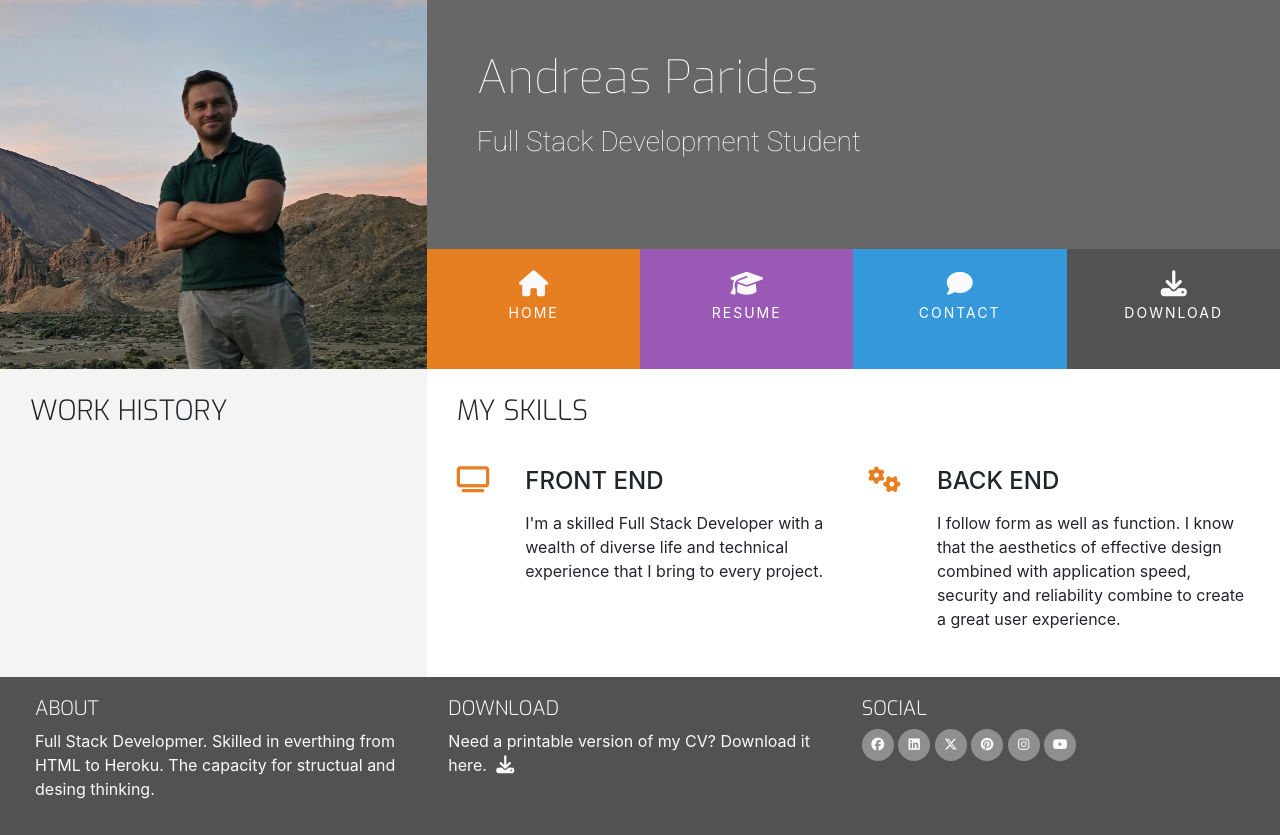
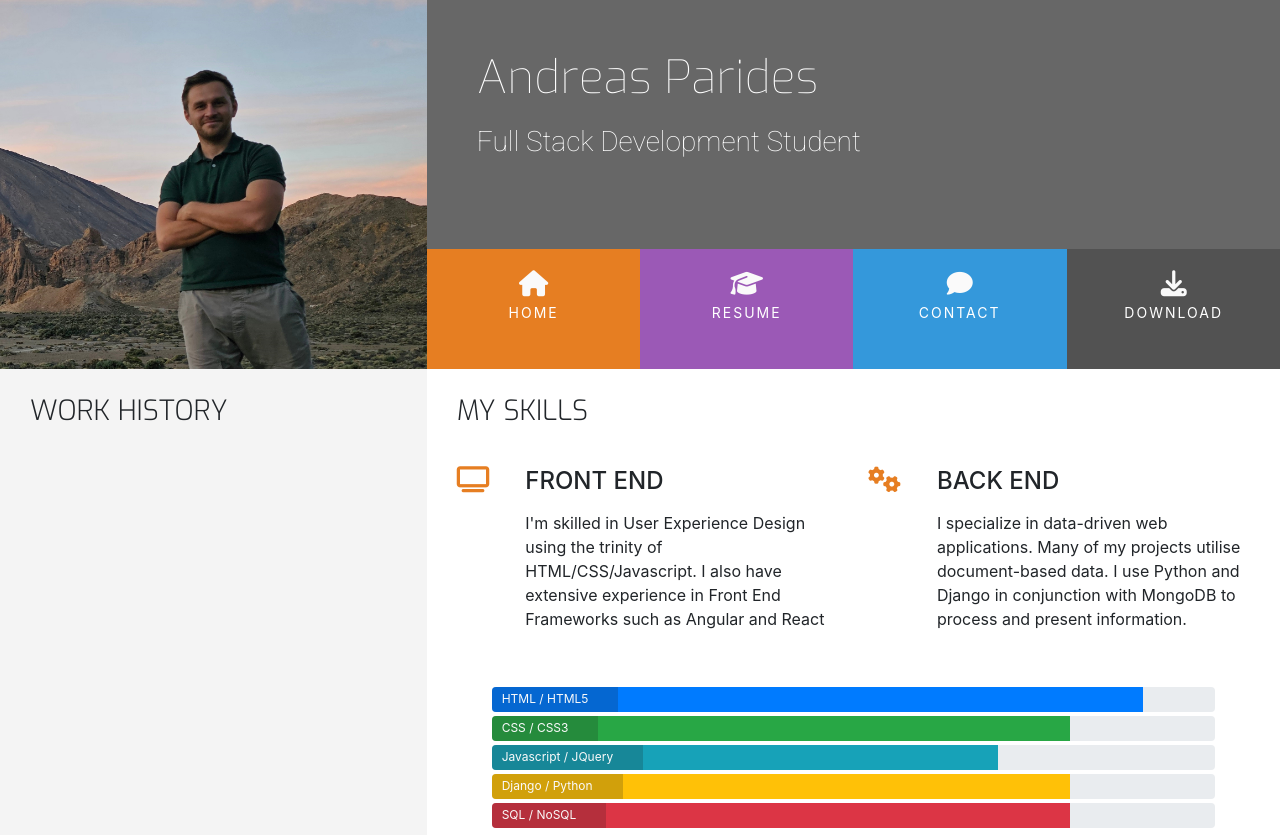
Before and after one commit to parides55/this-is-my-cv, a plain HTML site: page resume.html in a window 1280 px wide. Shown: the top 835 px of the page. Drawn offline with nearby package versions, Linux system fonts and the light colour scheme.

Commit message:
style my skill section and add progress bars

```diff
--- a/assets/css/style.css
+++ b/assets/css/style.css
@@ -258,3 +258,26 @@ footer {
     position: relative;
     width: 60%;
 }
+
+/*----------------------------------------Skills-----------------------------*/
+
+.progress {
+    position: relative;
+    height: 25px;
+    margin-bottom: 4px;
+    line-height: unset;
+}
+
+.progress-type {
+    position: absolute;
+    height: 25px;
+    left: 0;
+    font-weight: 400;
+    padding: 3px 30px 2px 10px;
+    color: #fafafa;
+    background-color: rgba(25, 25, 25, 0.2);
+}
+
+.progress-section {
+    margin: 40px 20px;
+}
--- a/resume.html
+++ b/resume.html
@@ -70,8 +70,8 @@
                             <div class="col-10">
                                 <h4 class="three-reasons-heading uppercase">Front end</h4>
                                 <p>
-                                    I'm a skilled Full Stack Developer with a wealth of diverse life and technical
-                                    experience that I bring to every project.
+                                    I'm skilled in User Experience Design using the trinity of HTML/CSS/Javascript. I
+                                    also have extensive experience in Front End Frameworks such as Angular and React
                                 </p>
                             </div>
                         </div>
@@ -84,21 +84,60 @@
                             <div class="col-10">
                                 <h4 class="three-reasons-heading uppercase">Back end</h4>
                                 <p>
-                                    I follow form as well as function. I know that the aesthetics of effective design
-                                    combined with application speed, security and reliability combine to create a great
-                                    user experience.
+                                    I specialize in data-driven web applications. Many of my projects utilise
+                                    document-based data. I use Python and Django in conjunction with MongoDB to process
+                                    and present information.
                                 </p>
                             </div>
                         </div>
                     </div>
 
                 </div>
+                <div class="row progress-section">
+                    <div class="col">
+                        <div class="progress">
+                            <div class="progress-bar" role="progressbar" aria-valuenow="90" aria-valuemin="0"
+                                aria-valuemax="100" style="width: 90%;">
+                                <span class="sr-only">90% complete</span>
+                            </div>
+                            <span class="progress-type">HTML / HTML5</span>
+                        </div>
+                        <div class="progress">
+                            <div class="progress-bar bg-success" role="progressbar" aria-valuenow="80" aria-valuemin="0"
+                                aria-valuemax="100" style="width: 80%;">
+                                <span class="sr-only">80% complete</span>
+                            </div>
+                            <span class="progress-type">CSS / CSS3</span>
+                        </div>
+                        <div class="progress">
+                            <div class="progress-bar bg-info" role="progressbar" aria-valuenow="70" aria-valuemin="0"
+                                aria-valuemax="100" style="width: 70%;">
+                                <span class="sr-only">70% complete</span>
+                            </div>
+                            <span class="progress-type">Javascript / JQuery</span>
+                        </div>
+                        <div class="progress">
+                            <div class="progress-bar bg-warning" role="progressbar" aria-valuenow="80" aria-valuemin="0"
+                                aria-valuemax="100" style="width: 80%;">
+                                <span class="sr-only">80% complete</span>
+                            </div>
+                            <span class="progress-type">Django / Python</span>
+                        </div>
+                        <div class="progress">
+                            <div class="progress-bar bg-danger" role="progressbar" aria-valuenow="80" aria-valuemin="0"
+                                aria-valuemax="100" style="width: 80%;">
+                                <span class="sr-only">80% complete</span>
+                            </div>
+                            <span class="progress-type">SQL / NoSQL</span>
+                        </div>
+                    </div>
+                </div>
             </div>
         </div>
 
     </section>
     <footer class="container-fluid">
-        <div id="footer-details"  class="row">
+        <div id="footer-details" class="row">
             <div class="col-sm-4">
                 <h5 class="uppercase general-sub">About</h5>
                 <p class="inline-block">
```
Lines whose indentation alone changed are shown as unchanged.
